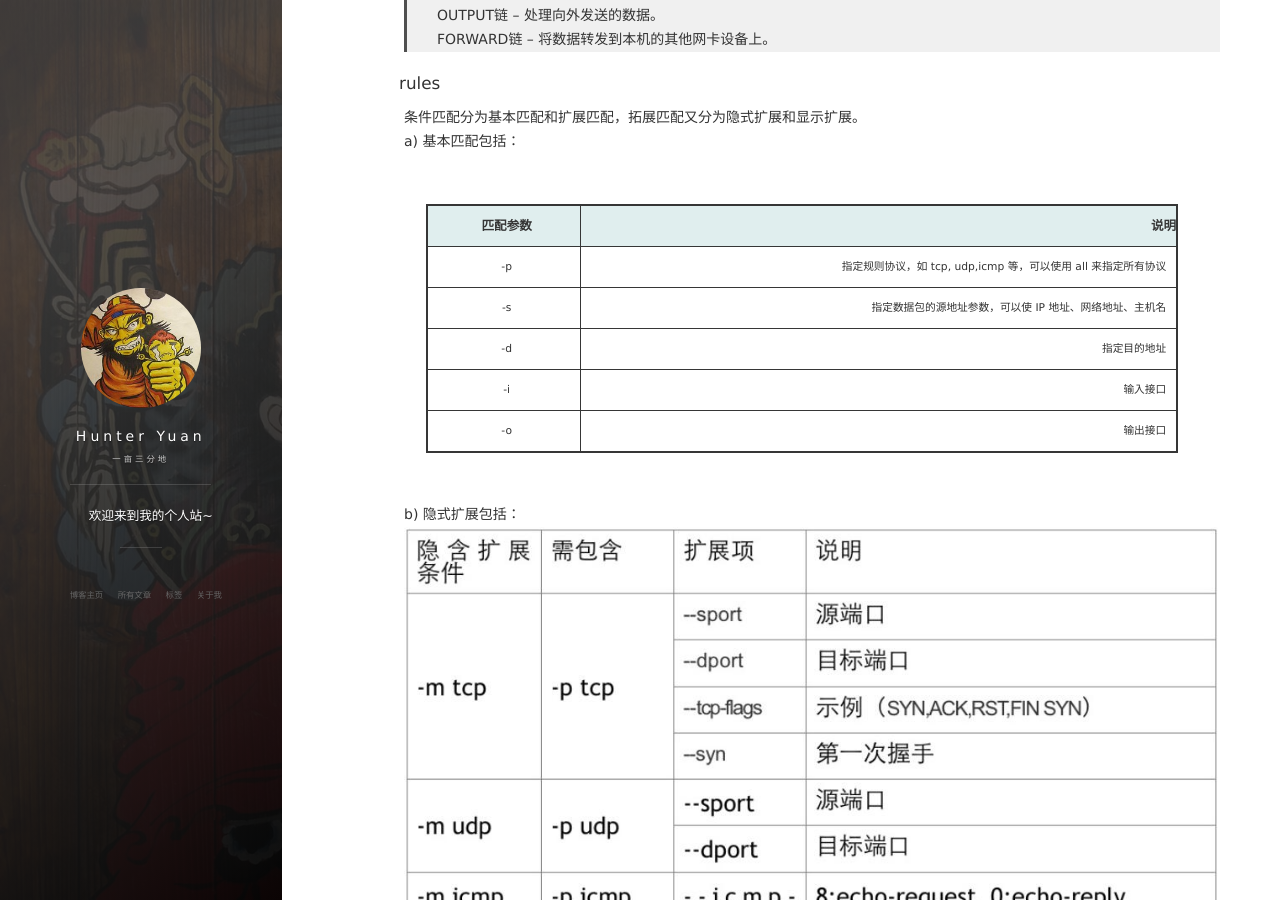
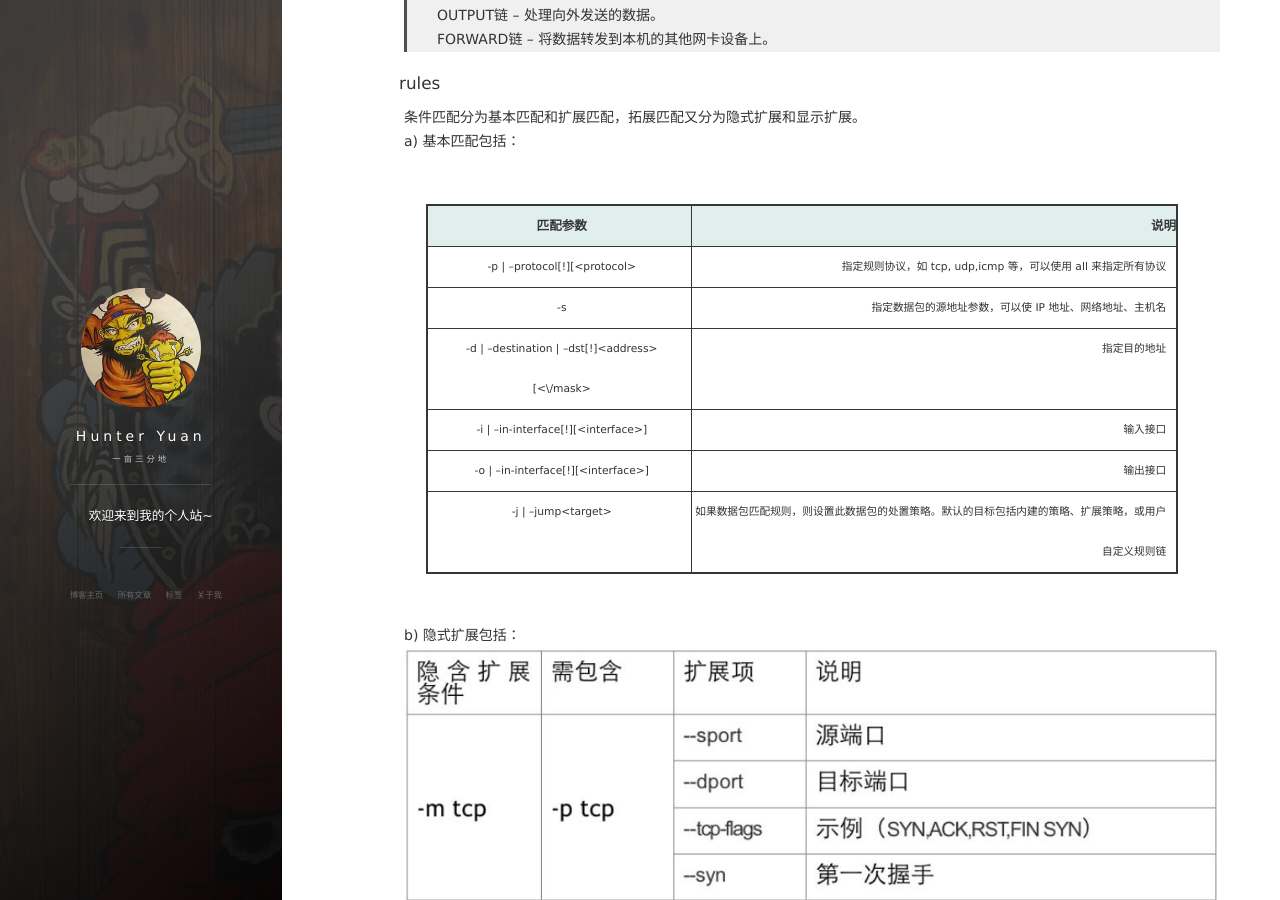
Before and after one commit to Clodfisher/Clodfisher.github.io, a Jekyll site: the page built from _posts/2018-8-26-IptablesCollect.md, in a window 1280 px wide and 900 px high, scrolled down 5945 px. Built offline with Jekyll 4.4.1, drawn with Linux system fonts in a browser that asks for light colours; nearby versions of some CDN libraries; comment, search, counter and statistics services are not loaded.

Commit message:
add long

```diff
--- a/_posts/2018-8-26-IptablesCollect.md
+++ b/_posts/2018-8-26-IptablesCollect.md
@@ -142,11 +142,12 @@ a) 基本匹配包括：
 
 | 匹配参数        | 说明     |
 | ------------- |--------------:|
-| -p |指定规则协议，如 tcp, udp,icmp 等，可以使用 all 来指定所有协议 |
+| -p &#124; --protocol[!]\[\<protocol> |指定规则协议，如 tcp, udp,icmp 等，可以使用 all 来指定所有协议 |
 | -s |指定数据包的源地址参数，可以使 IP 地址、网络地址、主机名 |
-| -d |指定目的地址 |
-| -i |输入接口 |
-| -o |输出接口 |
+| -d &#124; --destination &#124; --dst[!]\<address>[\<\/mask> |指定目的地址 |
+| -i &#124; --in-interface[!]\[\<interface>] |输入接口 |
+| -o &#124; --in-interface[!]\[\<interface>] |输出接口 |
+| -j &#124; --jump\<target> |如果数据包匹配规则，则设置此数据包的处置策略。默认的目标包括内建的策略、扩展策略，或用户自定义规则链 |
 
 b) 隐式扩展包括：
 ![](/images/posts/2018-8-26-IptablesCollect/IptablesCollect6.jpg)
```
